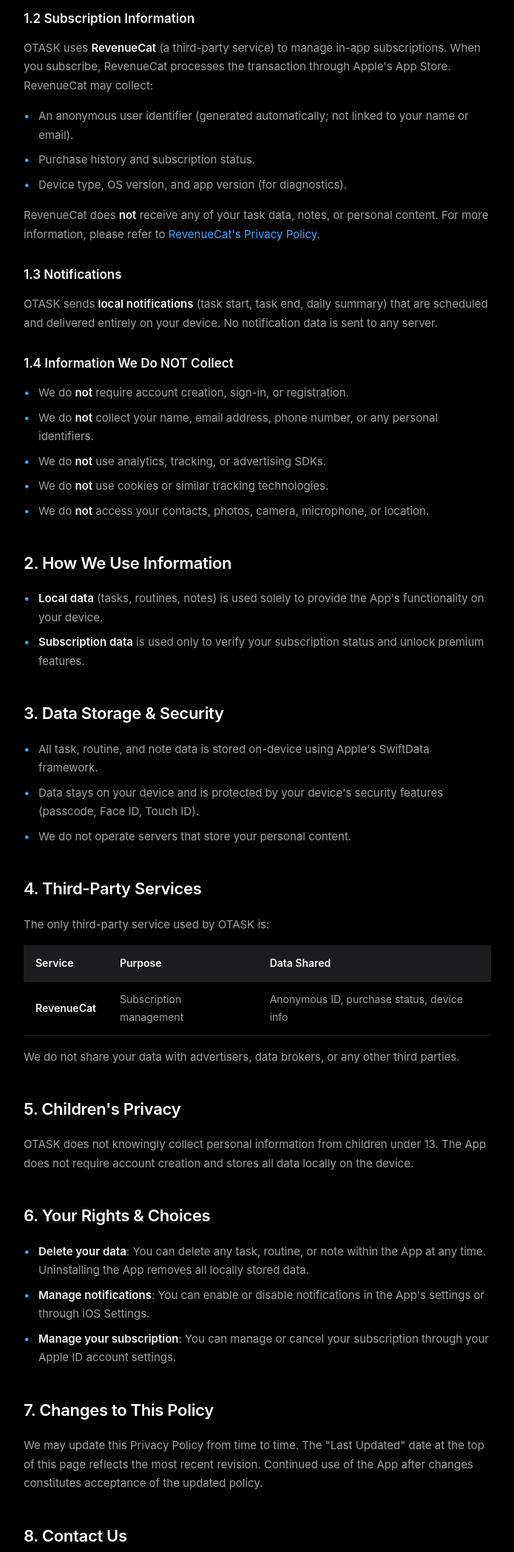
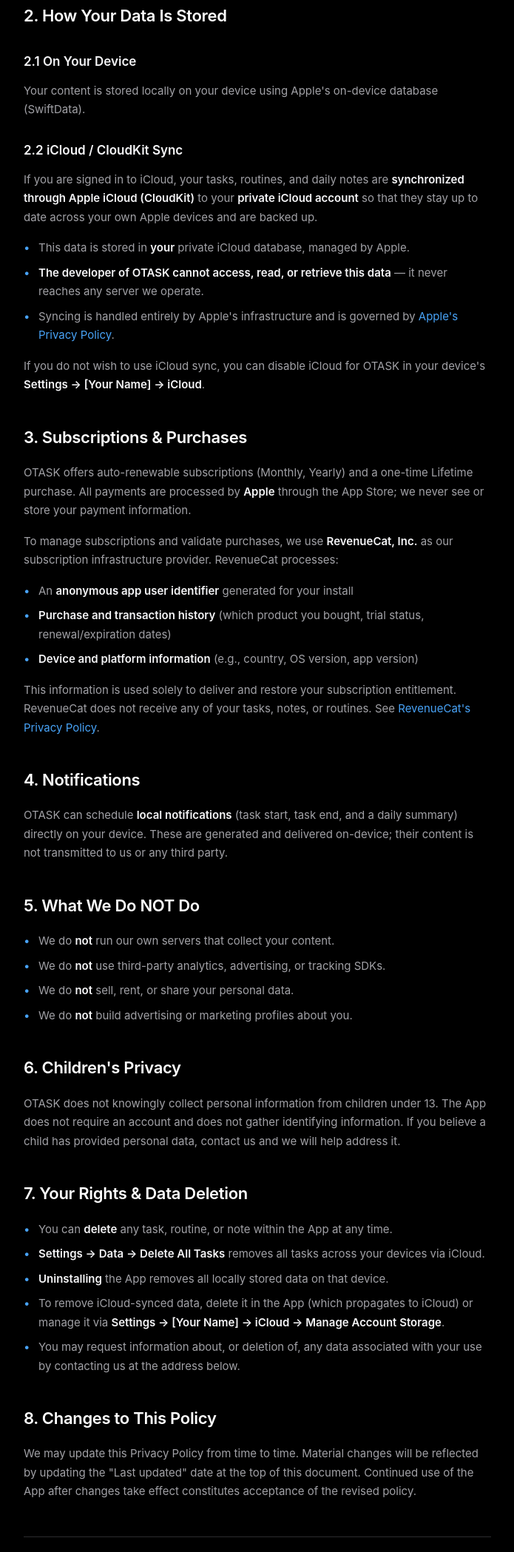
Before and after one commit to OTASK-24h-Time-Awareness/privacy-policy, a plain HTML site: page index.html in a window 1280 px wide. Shown: the part 702-2800 px from the top of the page at 74% size, without its empty margins (292-987 px from the left). Drawn offline with Linux system fonts and the light colour scheme.

Commit message:
Revise Privacy Policy details and formatting
Updated the Privacy Policy content and structure, including changes to data handling and user rights.

```diff
--- a/index.html
+++ b/index.html
@@ -1,5 +1,6 @@
 <!DOCTYPE html>
 <html lang="en">
+
 <head>
     <meta charset="UTF-8">
     <meta name="viewport" content="width=device-width, initial-scale=1.0">
@@ -98,28 +99,6 @@
             text-decoration: underline;
         }
 
-        table {
-            width: 100%;
-            border-collapse: collapse;
-            margin: 16px 0;
-            font-size: 14px;
-        }
-
-        th {
-            text-align: left;
-            padding: 12px 16px;
-            background-color: #1c1c1e;
-            color: #f5f5f7;
-            font-weight: 600;
-            border-bottom: 1px solid #2c2c2e;
-        }
-
-        td {
-            padding: 12px 16px;
-            color: #a1a1a6;
-            border-bottom: 1px solid #1c1c1e;
-        }
-
         .contact {
             font-size: 16px;
             color: #48a3f7;
@@ -143,97 +122,117 @@
             margin-bottom: 12px;
             letter-spacing: 0.5px;
         }
+
+        .highlight-box {
+            background: #1c1c1e;
+            border-radius: 12px;
+            padding: 16px 20px;
+            margin: 16px 0;
+            font-size: 14px;
+            color: #a1a1a6;
+        }
+
+        .highlight-box strong {
+            display: block;
+            margin-bottom: 4px;
+        }
     </style>
 </head>
+
 <body>
     <div class="container">
         <span class="app-badge">OTASK</span>
         <h1>Privacy Policy</h1>
-        <p class="last-updated">Last Updated: February 27, 2026</p>
+        <p class="last-updated">Last updated: June 24, 2026</p>
 
-        <p>OTASK ("we," "our," or "the App") is a personal time management application designed to help you plan, track, and visualize your daily schedule. Your privacy is important to us. This Privacy Policy explains what information the App collects, how it is used, and the choices you have.</p>
+        <p>OTASK ("the App", "we", "us") is a personal time-management app built around a 24-hour visual planner. This
+            Privacy Policy explains what data the App handles and how. We designed OTASK to keep your data under your
+            control: there is no developer-run server, no advertising, and no third-party analytics or tracking.</p>
 
-        <h2>1. Information We Collect</h2>
+        <h2>1. Data You Create</h2>
+        <p>When you use OTASK, you create personal content, including:</p>
+        <ul>
+            <li><strong>Tasks &amp; Reminders</strong> — titles, start/end times, completion status</li>
+            <li><strong>Routines</strong> — recurring task templates and their schedules</li>
+            <li><strong>Daily Notes</strong> — free-form text you write for a given day</li>
+            <li><strong>Preferences</strong> — settings such as language, appearance, notifications, and haptics</li>
+        </ul>
+        <p>We do <strong>not</strong> ask for your name, email, phone number, or account registration to use the App.</p>
 
-        <h3>1.1 Data You Create</h3>
-        <p>When you use OTASK, you create personal data including:</p>
+        <h2>2. How Your Data Is Stored</h2>
+        <h3>2.1 On Your Device</h3>
+        <p>Your content is stored locally on your device using Apple's on-device database (SwiftData).</p>
+        <h3>2.2 iCloud / CloudKit Sync</h3>
+        <p>If you are signed in to iCloud, your tasks, routines, and daily notes are <strong>synchronized through Apple
+                iCloud (CloudKit)</strong> to your <strong>private iCloud account</strong> so that they stay up to date
+            across your own Apple devices and are backed up.</p>
         <ul>
-            <li><strong>Tasks &amp; Reminders</strong> — titles, start/end times, completion status, and associated dates.</li>
-            <li><strong>Routines</strong> — recurring task templates with titles, times, and repeat schedules.</li>
-            <li><strong>Daily Notes</strong> — free-form text notes you write for each day.</li>
+            <li>This data is stored in <strong>your</strong> private iCloud database, managed by Apple.</li>
+            <li><strong>The developer of OTASK cannot access, read, or retrieve this data</strong> — it never reaches any
+                server we operate.</li>
+            <li>Syncing is handled entirely by Apple's infrastructure and is governed by
+                <a href="https://www.apple.com/legal/privacy/" target="_blank" rel="noopener">Apple's Privacy
+                    Policy</a>.</li>
         </ul>
-        <p><strong>All of this data is stored locally on your device.</strong> We do not transmit, upload, or have access to your tasks, routines, or notes.</p>
+        <p>If you do not wish to use iCloud sync, you can disable iCloud for OTASK in your device's
+            <strong>Settings → [Your Name] → iCloud</strong>.</p>
 
-        <h3>1.2 Subscription Information</h3>
-        <p>OTASK uses <strong>RevenueCat</strong> (a third-party service) to manage in-app subscriptions. When you subscribe, RevenueCat processes the transaction through Apple's App Store. RevenueCat may collect:</p>
+        <h2>3. Subscriptions &amp; Purchases</h2>
+        <p>OTASK offers auto-renewable subscriptions (Monthly, Yearly) and a one-time Lifetime purchase. All payments are
+            processed by <strong>Apple</strong> through the App Store; we never see or store your payment information.</p>
+        <p>To manage subscriptions and validate purchases, we use <strong>RevenueCat, Inc.</strong> as our subscription
+            infrastructure provider. RevenueCat processes:</p>
         <ul>
-            <li>An anonymous user identifier (generated automatically; not linked to your name or email).</li>
-            <li>Purchase history and subscription status.</li>
-            <li>Device type, OS version, and app version (for diagnostics).</li>
+            <li>An <strong>anonymous app user identifier</strong> generated for your install</li>
+            <li><strong>Purchase and transaction history</strong> (which product you bought, trial status,
+                renewal/expiration dates)</li>
+            <li><strong>Device and platform information</strong> (e.g., country, OS version, app version)</li>
         </ul>
-        <p>RevenueCat does <strong>not</strong> receive any of your task data, notes, or personal content. For more information, please refer to <a href="https://www.revenuecat.com/privacy/" target="_blank" rel="noopener">RevenueCat's Privacy Policy</a>.</p>
+        <p>This information is used solely to deliver and restore your subscription entitlement. RevenueCat does not
+            receive any of your tasks, notes, or routines. See
+            <a href="https://www.revenuecat.com/privacy/" target="_blank" rel="noopener">RevenueCat's Privacy
+                Policy</a>.</p>
 
-        <h3>1.3 Notifications</h3>
-        <p>OTASK sends <strong>local notifications</strong> (task start, task end, daily summary) that are scheduled and delivered entirely on your device. No notification data is sent to any server.</p>
+        <h2>4. Notifications</h2>
+        <p>OTASK can schedule <strong>local notifications</strong> (task start, task end, and a daily summary) directly
+            on your device. These are generated and delivered on-device; their content is not transmitted to us or any
+            third party.</p>
 
-        <h3>1.4 Information We Do NOT Collect</h3>
+        <h2>5. What We Do NOT Do</h2>
         <ul>
-            <li>We do <strong>not</strong> require account creation, sign-in, or registration.</li>
-            <li>We do <strong>not</strong> collect your name, email address, phone number, or any personal identifiers.</li>
-            <li>We do <strong>not</strong> use analytics, tracking, or advertising SDKs.</li>
-            <li>We do <strong>not</strong> use cookies or similar tracking technologies.</li>
-            <li>We do <strong>not</strong> access your contacts, photos, camera, microphone, or location.</li>
+            <li>We do <strong>not</strong> run our own servers that collect your content.</li>
+            <li>We do <strong>not</strong> use third-party analytics, advertising, or tracking SDKs.</li>
+            <li>We do <strong>not</strong> sell, rent, or share your personal data.</li>
+            <li>We do <strong>not</strong> build advertising or marketing profiles about you.</li>
         </ul>
 
-        <h2>2. How We Use Information</h2>
+        <h2>6. Children's Privacy</h2>
+        <p>OTASK does not knowingly collect personal information from children under 13. The App does not require an
+            account and does not gather identifying information. If you believe a child has provided personal data,
+            contact us and we will help address it.</p>
+
+        <h2>7. Your Rights &amp; Data Deletion</h2>
         <ul>
-            <li><strong>Local data</strong> (tasks, routines, notes) is used solely to provide the App's functionality on your device.</li>
-            <li><strong>Subscription data</strong> is used only to verify your subscription status and unlock premium features.</li>
+            <li>You can <strong>delete</strong> any task, routine, or note within the App at any time.</li>
+            <li><strong>Settings → Data → Delete All Tasks</strong> removes all tasks across your devices via iCloud.</li>
+            <li><strong>Uninstalling</strong> the App removes all locally stored data on that device.</li>
+            <li>To remove iCloud-synced data, delete it in the App (which propagates to iCloud) or manage it via
+                <strong>Settings → [Your Name] → iCloud → Manage Account Storage</strong>.</li>
+            <li>You may request information about, or deletion of, any data associated with your use by contacting us at
+                the address below.</li>
         </ul>
 
-        <h2>3. Data Storage &amp; Security</h2>
-        <ul>
-            <li>All task, routine, and note data is stored on-device using Apple's SwiftData framework.</li>
-            <li>Data stays on your device and is protected by your device's security features (passcode, Face ID, Touch ID).</li>
-            <li>We do not operate servers that store your personal content.</li>
-        </ul>
+        <h2>8. Changes to This Policy</h2>
+        <p>We may update this Privacy Policy from time to time. Material changes will be reflected by updating the "Last
+            updated" date at the top of this document. Continued use of the App after changes take effect constitutes
+            acceptance of the revised policy.</p>
 
-        <h2>4. Third-Party Services</h2>
-        <p>The only third-party service used by OTASK is:</p>
-        <table>
-            <thead>
-                <tr>
-                    <th>Service</th>
-                    <th>Purpose</th>
-                    <th>Data Shared</th>
-                </tr>
-            </thead>
-            <tbody>
-                <tr>
-                    <td><strong>RevenueCat</strong></td>
-                    <td>Subscription management</td>
-                    <td>Anonymous ID, purchase status, device info</td>
-                </tr>
-            </tbody>
-        </table>
-        <p>We do not share your data with advertisers, data brokers, or any other third parties.</p>
+        <div class="divider"></div>
 
-        <h2>5. Children's Privacy</h2>
-        <p>OTASK does not knowingly collect personal information from children under 13. The App does not require account creation and stores all data locally on the device.</p>
-
-        <h2>6. Your Rights &amp; Choices</h2>
-        <ul>
-            <li><strong>Delete your data</strong>: You can delete any task, routine, or note within the App at any time. Uninstalling the App removes all locally stored data.</li>
-            <li><strong>Manage notifications</strong>: You can enable or disable notifications in the App's settings or through iOS Settings.</li>
-            <li><strong>Manage your subscription</strong>: You can manage or cancel your subscription through your Apple ID account settings.</li>
-        </ul>
-
-        <h2>7. Changes to This Policy</h2>
-        <p>We may update this Privacy Policy from time to time. The "Last Updated" date at the top of this page reflects the most recent revision. Continued use of the App after changes constitutes acceptance of the updated policy.</p>
-
-        <h2>8. Contact Us</h2>
-        <p>If you have any questions or concerns about this Privacy Policy, please contact us at:</p>
-        <p class="contact">📧 support@otask.app</p>
+        <h2>9. Contact</h2>
+        <p>If you have questions about this Privacy Policy or your data, contact us at:</p>
+        <p class="contact">📧 <a href="mailto:otask.support@gmail.com">otask.support@gmail.com</a></p>
     </div>
 </body>
+
 </html>
```
